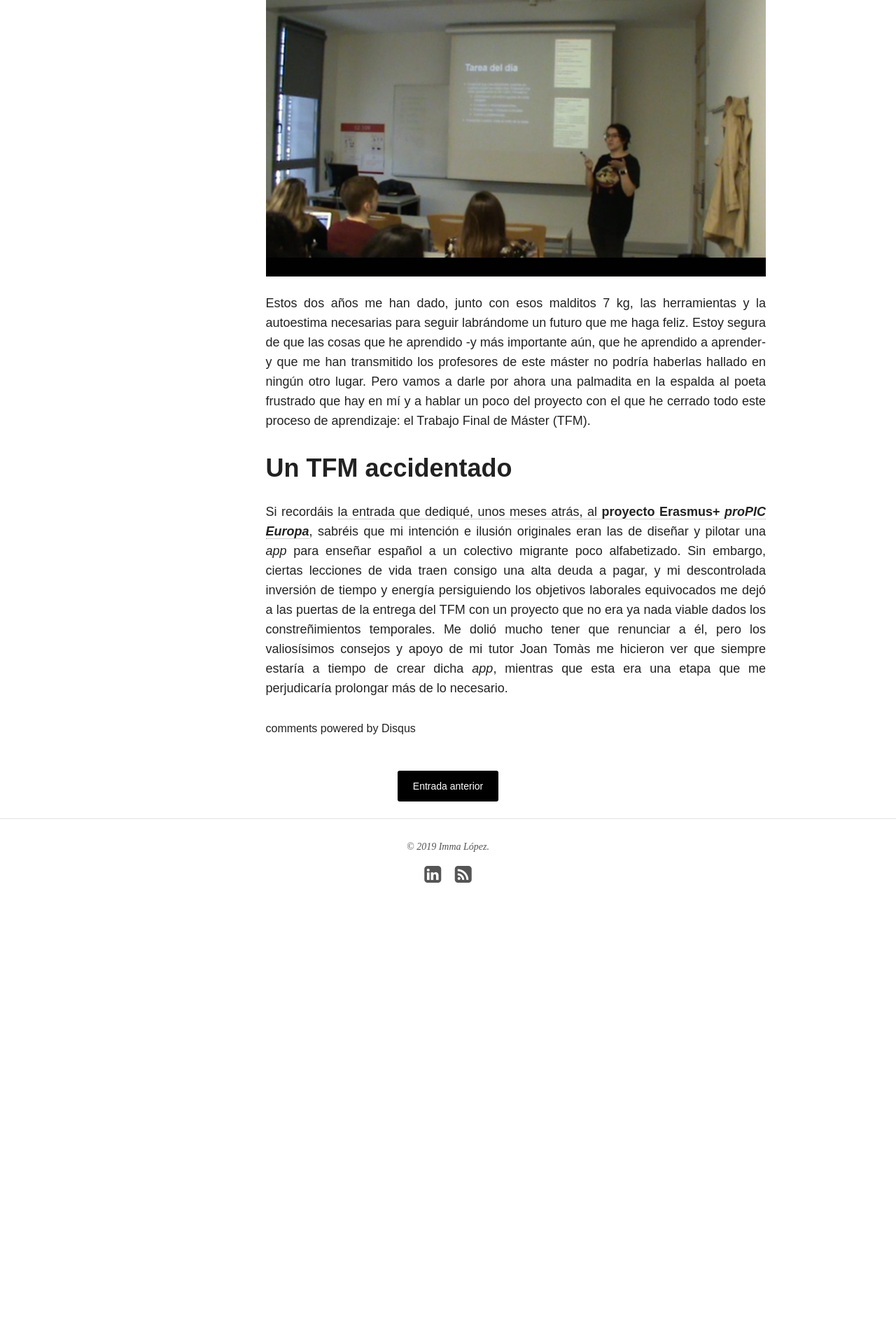
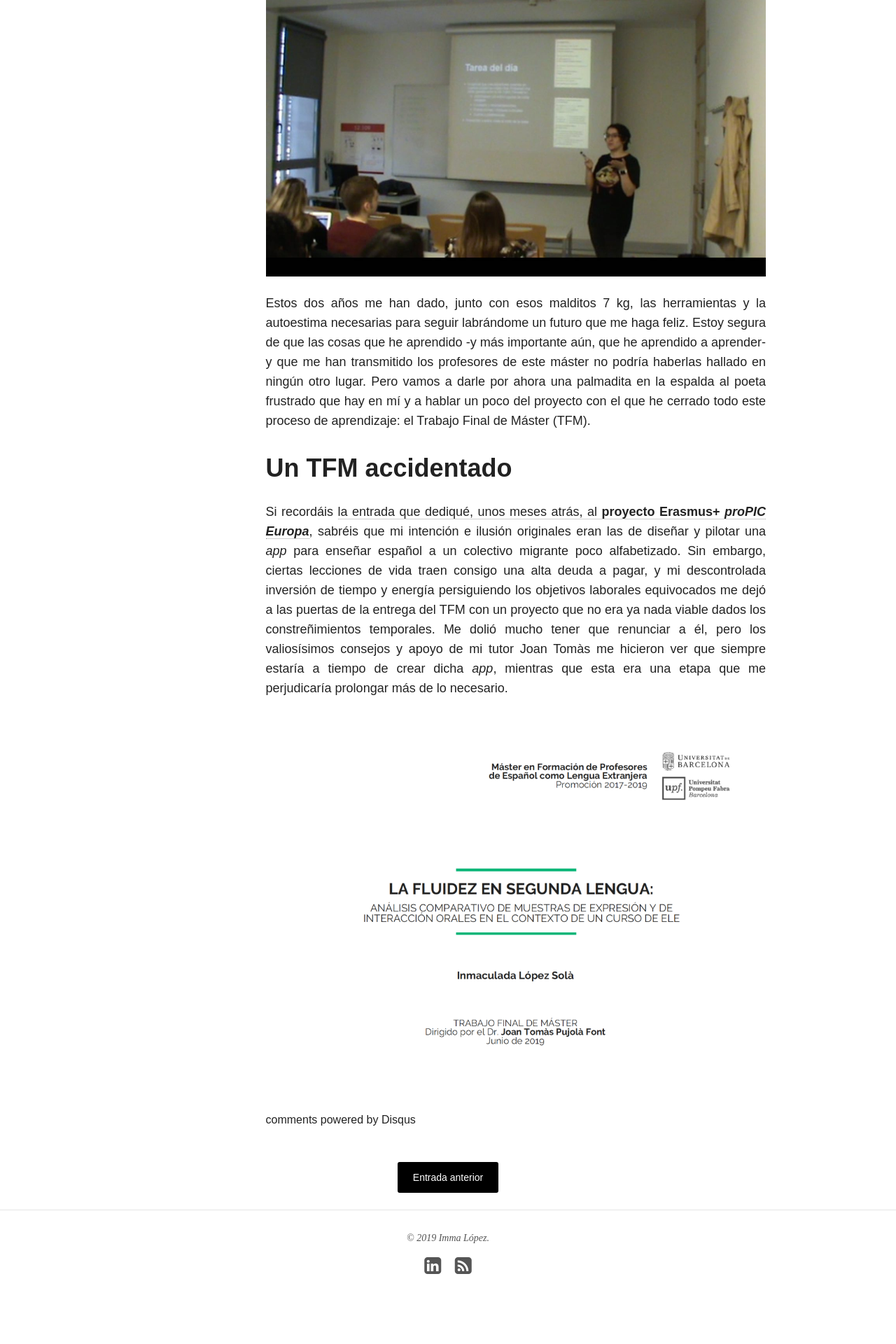
Before and after one commit to immalopez/immalopez.github.io, a Jekyll site: the page built from _posts/blog/2019-07-15-fluidez-oral-tfm.md, in a window 1280 px wide. Shown: the part 1331-3251 px from the top of the page at 70% size. Built offline with Jekyll 4.4.1, drawn with Linux system fonts in a browser that asks for light colours; nearby versions of some CDN libraries; comment, search, counter and statistics services are not loaded; before the commit the page ends 2692 px from its top, so only the background shows below that.

Commit message:
Update 2019-07-15-fluidez-oral-tfm.md

```diff
--- a/_posts/blog/2019-07-15-fluidez-oral-tfm.md
+++ b/_posts/blog/2019-07-15-fluidez-oral-tfm.md
@@ -22,3 +22,5 @@ Estos dos años me han dado, junto con esos malditos 7 kg, las herramientas y la
 # Un TFM accidentado
 
 Si recordáis <a href="https://immalopez.github.io/blog/proPIC-Europa/" target="_blank">la entrada que dediqué, unos meses atrás, al **proyecto Erasmus+ _proPIC Europa_**</a>, sabréis que mi intención e ilusión originales eran las de diseñar y pilotar una _app_ para enseñar español a un colectivo migrante poco alfabetizado. Sin embargo, ciertas lecciones de vida traen consigo una alta deuda a pagar, y mi descontrolada inversión de tiempo y energía persiguiendo los objetivos laborales equivocados me dejó a las puertas de la entrega del TFM con un proyecto que no era ya nada viable dados los constreñimientos temporales. Me dolió mucho tener que renunciar a él, pero los valiosísimos consejos y apoyo de mi tutor Joan Tomàs me hicieron ver que siempre estaría a tiempo de crear dicha _app_, mientras que esta era una etapa que me perjudicaría prolongar más de lo necesario.
+
+![TFM](/images/Screen Shot 2019-07-15 at 17.35.56.png)
```
